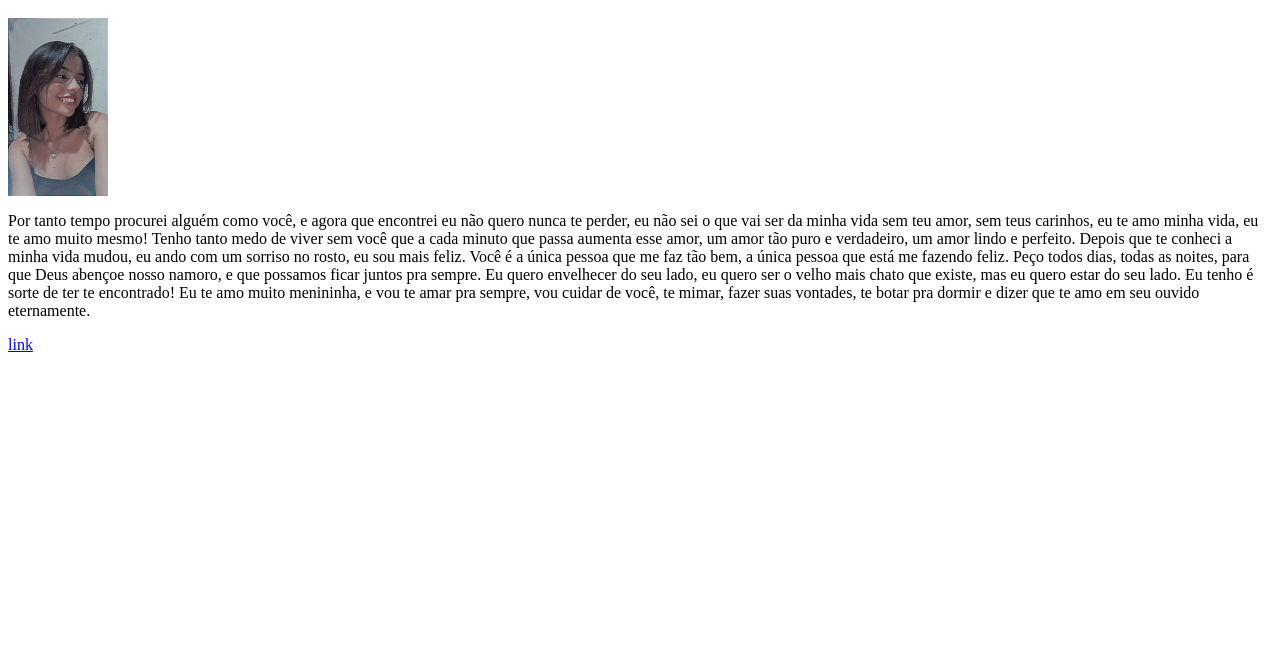
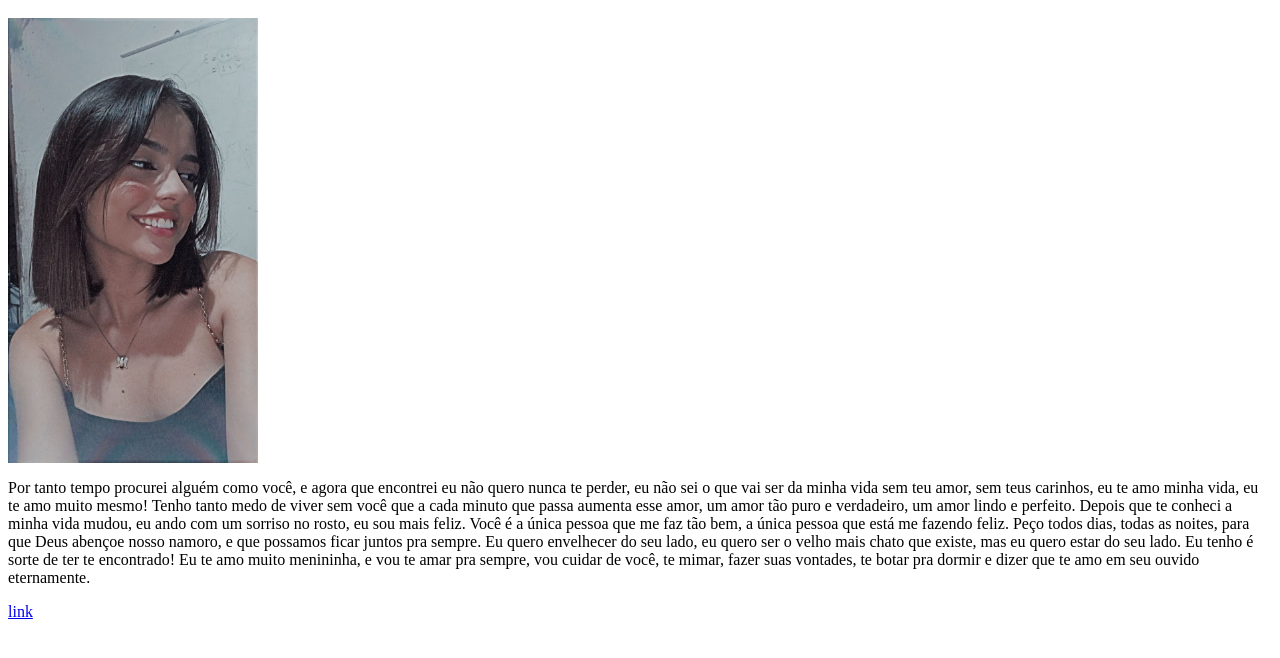
Before and after one commit to pedrorudson/pedrorudson.com.br, a plain HTML site: page index.html in a window 1280 px wide. Shown: the part 48-706 px from the top of the page. Drawn offline with Linux system fonts and the light colour scheme.

Commit message:
escala da foto

```diff
--- a/index.html
+++ b/index.html
@@ -1,7 +1,7 @@
 <html>
   <body>
     <h1>i love you!</h1>
-    <img src="kyara.jpg" width="100">
+    <img src="kyara.jpg" width="250">
     <p>Por tanto tempo procurei alguém como você, e agora que encontrei eu não quero nunca te perder, eu não sei o que vai ser da minha vida sem teu amor, sem teus carinhos, eu te amo minha vida, eu te amo muito mesmo! Tenho tanto medo de viver sem você que a cada minuto que passa aumenta esse amor, um amor tão puro e verdadeiro, um amor lindo e perfeito.
 
       Depois que te conheci a minha vida mudou, eu ando com um sorriso no rosto, eu sou mais feliz. Você é a única pessoa que me faz tão bem, a única pessoa que está me fazendo feliz. Peço todos dias, todas as noites, para que Deus abençoe nosso namoro, e que possamos ficar juntos pra sempre.
```
